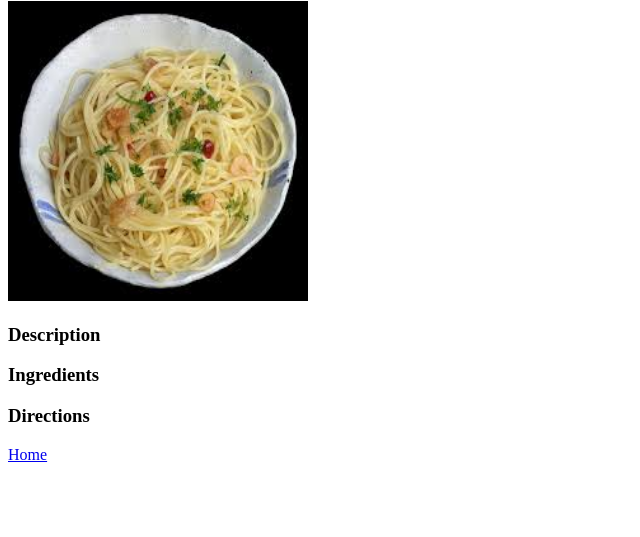
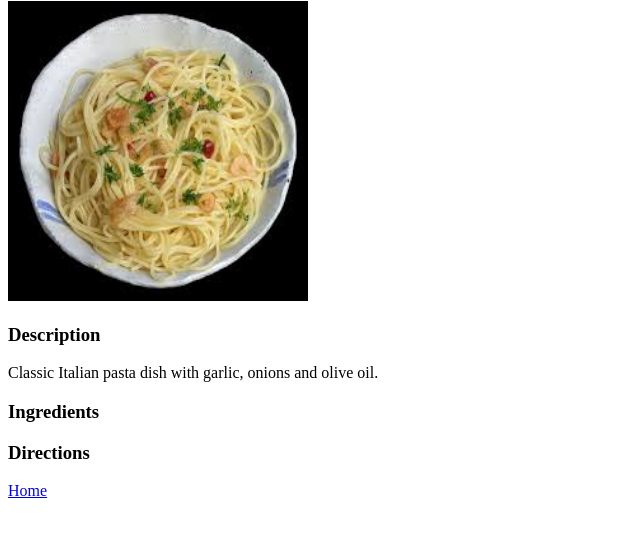
Before and after one commit to Russ733/odin-recipes, a plain HTML site: page recipes/agli-olio.html in a window 1280 px wide. Shown: the part 79-616 px from the top of the page, without its empty margins (0-640 px from the left). Drawn offline with Linux system fonts and the light colour scheme.

Commit message:
Add description

```diff
--- a/recipes/agli-olio.html
+++ b/recipes/agli-olio.html
@@ -13,6 +13,7 @@
         height="300" width="300">
 
     <h3>Description</h3>
+        <p>Classic Italian pasta dish with garlic, onions and olive oil.</p>
 
     <h3>Ingredients</h3>
 
```
